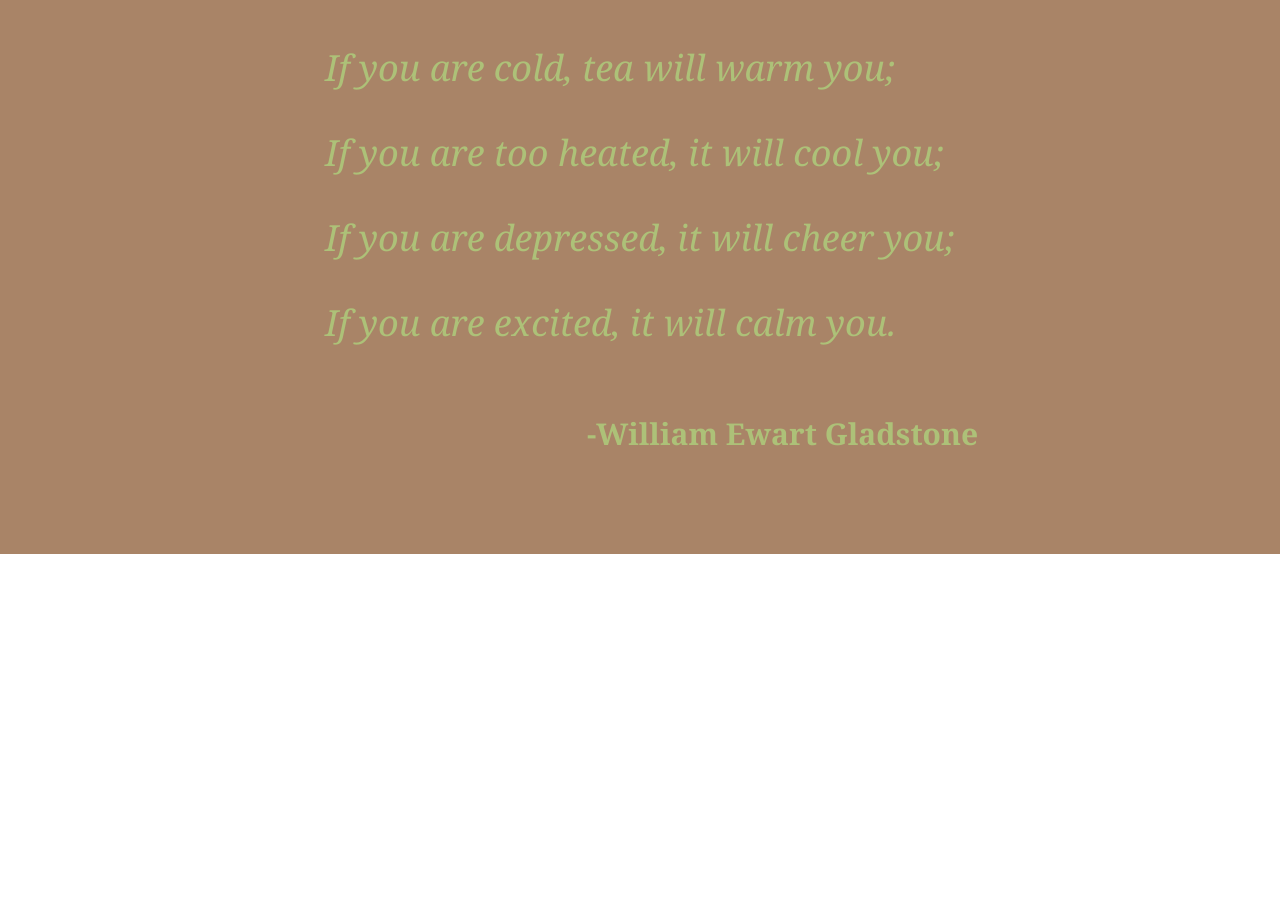
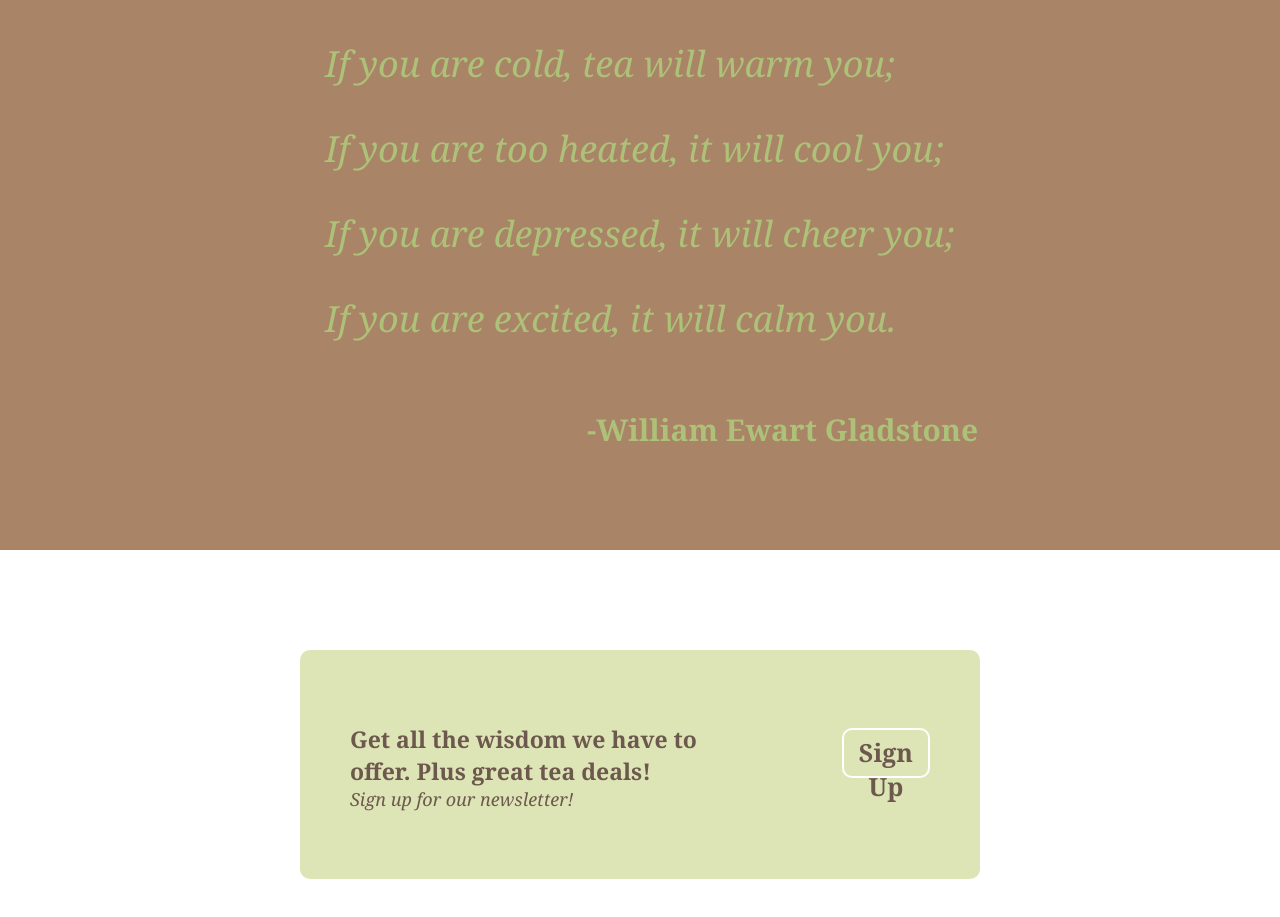
Before and after one commit to JHansuld/odin-landing-page, a plain HTML site: page index.html in a window 1280 px wide. Shown: the part 1157-2074 px from the top of the page. Before the commit the page ends 1711 px from the top, so only its background shows below. Drawn offline with Linux system fonts and the light colour scheme.

Commit message:
added newsletter section. -added rounded corners to buttons and info images.

```diff
--- a/index.html
+++ b/index.html
@@ -77,6 +77,14 @@
                 <p>-William Ewart Gladstone</p>
             </div>
         </section>
+        <section class="newsletter">
+            <div class="newslettertext">
+                <p class="newslettertitle">Get all the wisdom we have to offer. Plus great tea deals!</p>
+                <p class="newslettersub"> Sign up for our newsletter!</p>
+            </div>
+            <div class="newsletterbutton">
+                <button>Sign Up</button>
+        </section>
     </main>
     <footer>
         <!-- this is the footer -->
--- a/style.css
+++ b/style.css
@@ -50,7 +50,7 @@ h2{
     font-size: 18px;
 }
 
-.herotext button{
+button{
     background-color: #DDE5B6;
     color: #6c584c;
     font-family: Georgia, 'Times New Roman', Times, serif;
@@ -59,6 +59,9 @@ h2{
     padding: 5px;
     padding-left: 15px;
     padding-right: 15px;
+    max-height: 50px;
+    border: none;
+    border-radius: 10px;
 }
 
 #teabath{
@@ -98,6 +101,7 @@ h2{
 .image{
     width: 200px;
     height: 200px;
+    border-radius: 10px;
 }
 
 .quotesection{
@@ -120,3 +124,40 @@ h2{
     font-weight: 900;
     padding-left: 25%;
 }
+
+.newsletter{
+    margin: 100px;
+    background-color: #DDE5B6;
+    display: flex;
+    justify-content: space-around;
+    gap: 100px;
+    padding: 50px;
+    /* padding-left: 100px; */
+    align-items: center;
+    border-radius: 10px;
+    margin-right: 300px;
+    margin-left: 300px;
+}
+
+.newslettertext{
+    color: #6c584c;
+    font-family: Georgia, 'Times New Roman', Times, serif;
+}
+
+.newslettertitle{
+    font-size: 23px;
+    font-weight: 900;
+    margin-bottom: 0px;
+}
+
+.newslettersub{
+    font-size: 18px;
+    font-style: oblique;
+    margin-top: 0px;
+}
+
+.newsletter button{
+    border-style: solid;
+    border-width: 2px;
+    border-color: white;
+}
```
